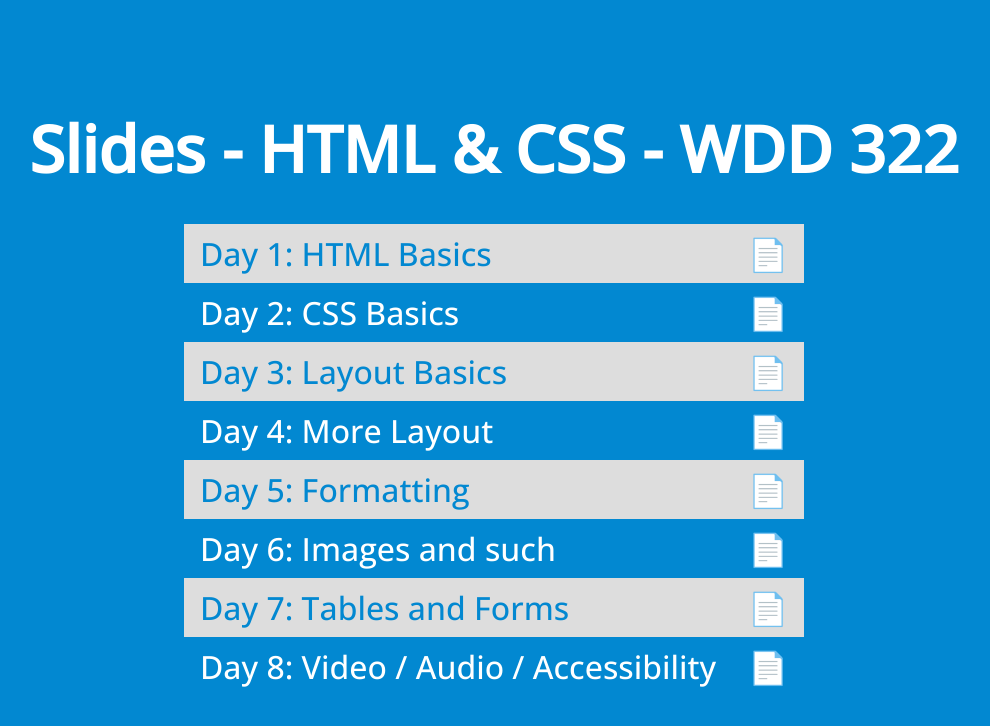
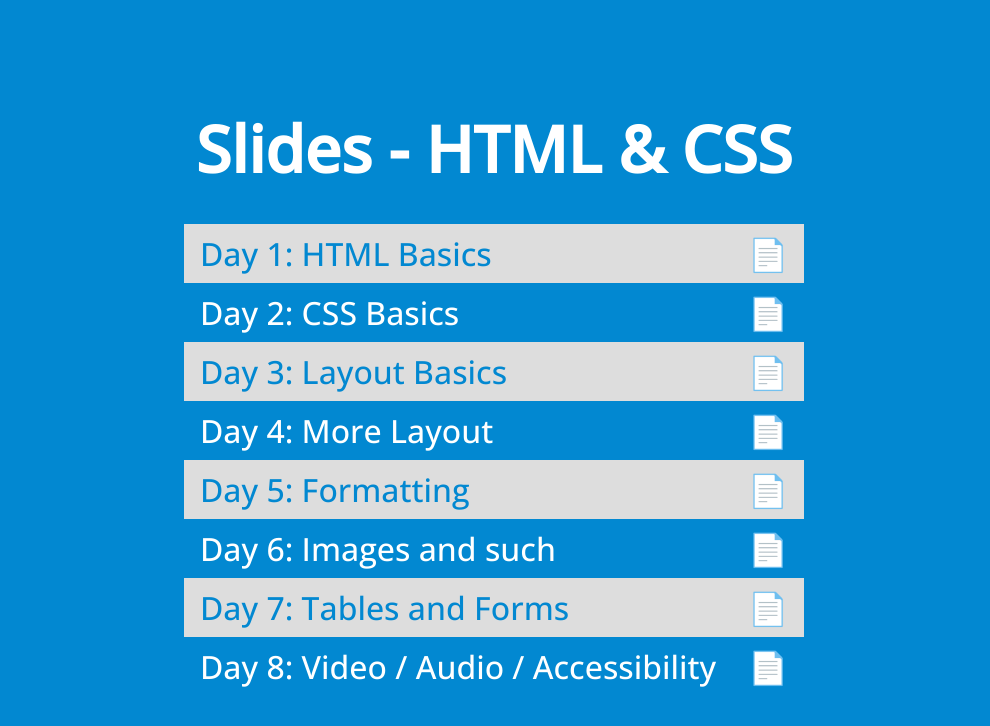
Before and after one commit to stribis/slides_html_css, a plain HTML site: page index.html in a window 1280 px wide. Shown: the whole page, without its empty margins (146-1136 px from the left). Drawn offline with nearby package versions, Linux system fonts and the light colour scheme.

Commit message:
generalised index

```diff
--- a/index.html
+++ b/index.html
@@ -73,7 +73,7 @@
   </style>
 </head>
 <body>
-  <h1>Slides - HTML & CSS - WDD 322</h1>
+  <h1>Slides - HTML & CSS</h1>
   <nav>
     <ul>
       <li><a href="html_css_day_1.html">Day 1: HTML Basics</a><a title="download" href="pdf/HTML and CSS - Day 1.pdf">📄</a></li>
```
